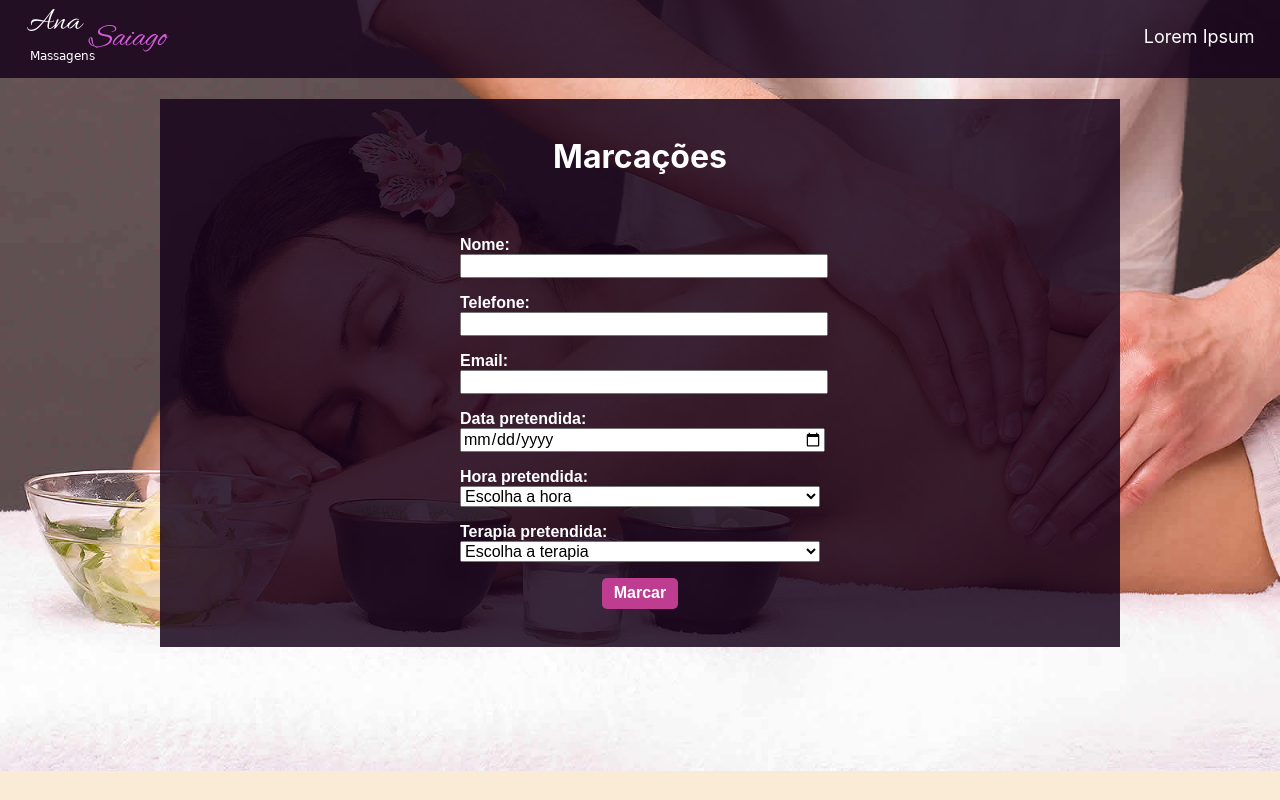
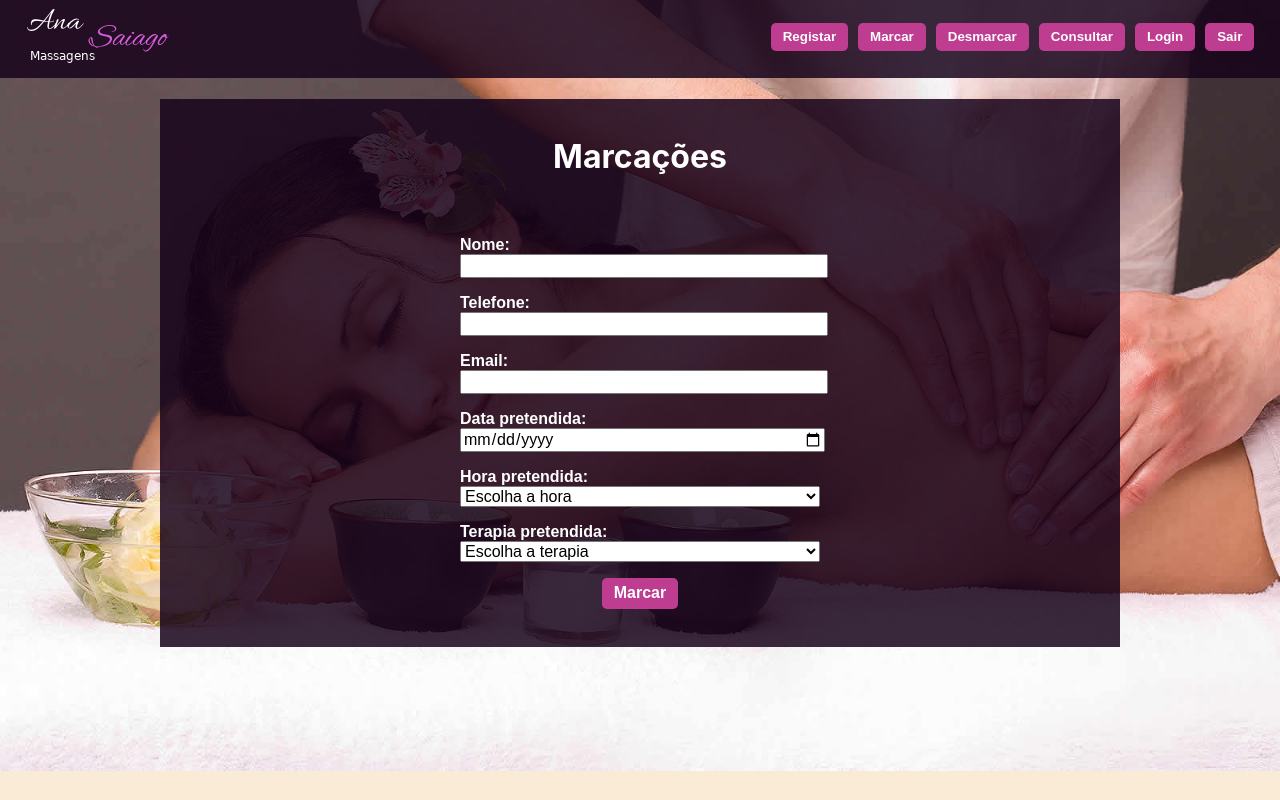
Before and after one commit to Barbosabyte/formacao_UFCD10190, a React (Create React App) app in the folder marcacoes/: page / in a window 1280 px wide. Built offline with nearby package versions, Linux system fonts and the light colour scheme.

Commit message:
adiciona botoes

```diff
--- a/marcacoes/src/componentes/Form.css
+++ b/marcacoes/src/componentes/Form.css
@@ -45,5 +45,5 @@ select {
 
 .btn:active {
   background: rgba(23, 3, 26, 0.849);
-  box-shadow: 3px 3px 20px gray inset;
+  box-shadow: none;
 }
--- a/marcacoes/src/componentes/Header.css
+++ b/marcacoes/src/componentes/Header.css
@@ -7,3 +7,8 @@ header {
   align-items: center;
   font-size: 18px;
 }
+
+nav {
+  display: flex;
+  gap: 10px;
+}
--- a/marcacoes/src/componentes/Header.js
+++ b/marcacoes/src/componentes/Header.js
@@ -9,7 +9,14 @@ function Header() {
         <div className="empresa">
           <img alt="Ana Saiago Massagens" src={logo} />
         </div>
-        <nav>Lorem Ipsum</nav>
+        <nav>
+          <button className="btn">Registar</button>
+          <button className="btn">Marcar</button>
+          <button className="btn">Desmarcar</button>
+          <button className="btn">Consultar</button>
+          <button className="btn">Login</button>
+          <button className="btn">Sair</button>
+        </nav>
       </header>
     </>
   );
```
